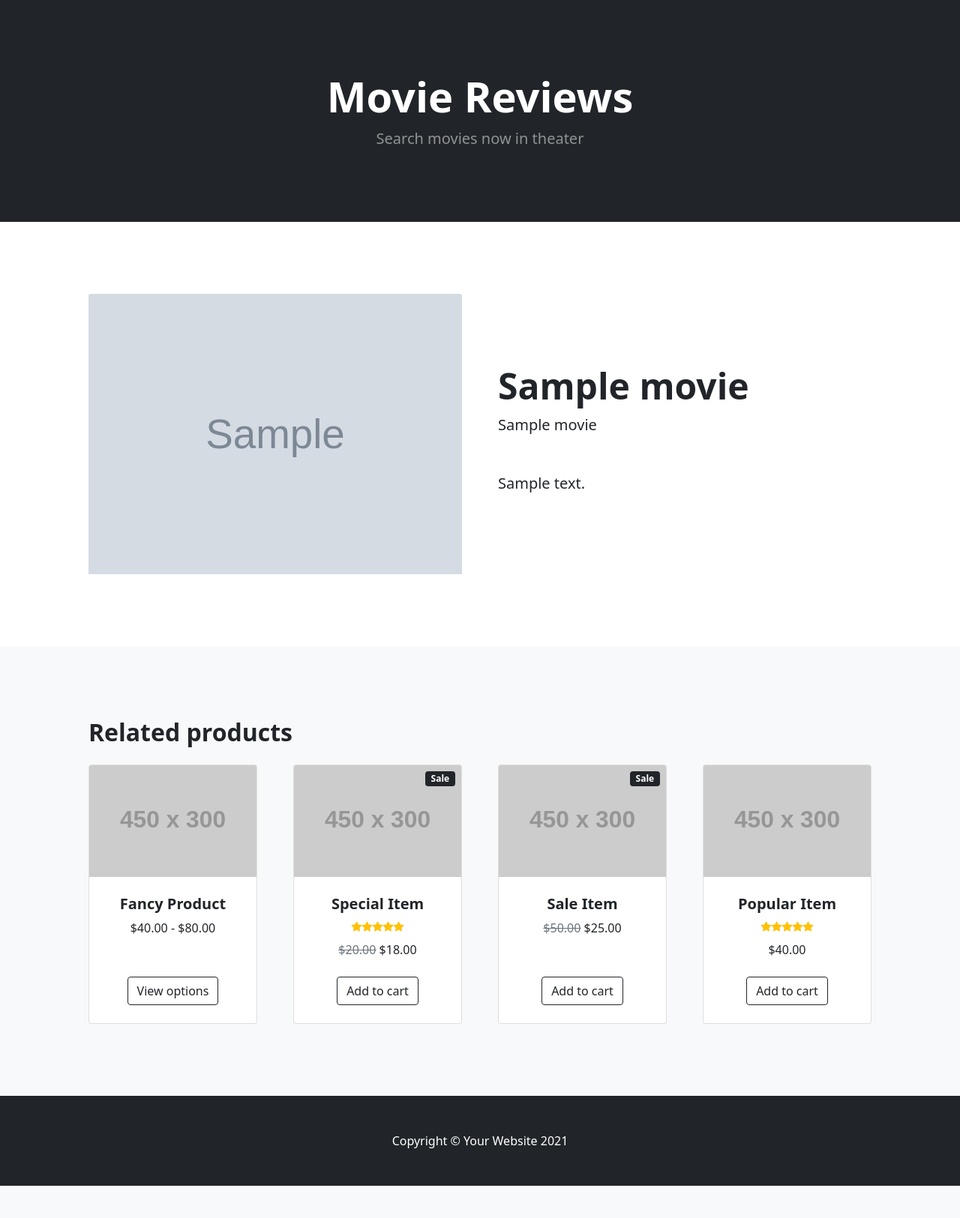
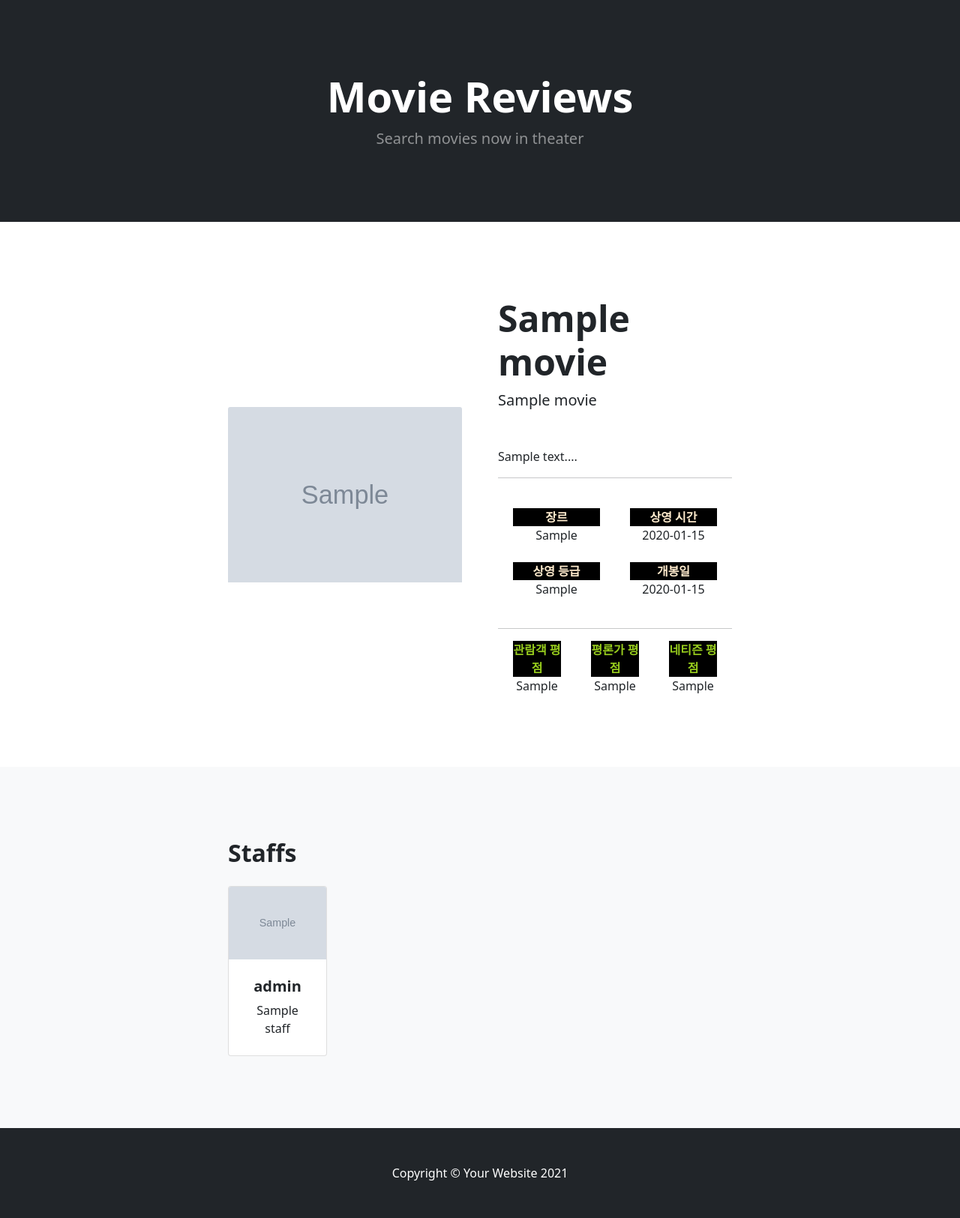
Before and after one commit to nathan29849/likelion_hackathon_Group1, a Django app: page /blog/1/ in a window 1280 px wide. Shown: the part 57-1682 px from the top of the page at 75% size. Before the commit the page ends 1639 px from the top, so only its background shows below. Run offline with Django 3.2, Linux system fonts and the light colour scheme; tables that the repository leaves empty hold one stand-in row (values such as "Sample post"); grey boxes marked "Sample" are stand-in pictures; grey boxes labelled with a size stand in for pictures from a placeholder-image service; some libraries are stand-ins or nearby versions.

Commit message:
detail page CSS 1차

```diff
--- a/blog/models.py
+++ b/blog/models.py
@@ -14,6 +14,9 @@ class Movie(models.Model):
     rate = models.CharField(max_length=50)
     summary = models.TextField()
 
+    def light_summary(self):
+        return self.summary[:400]
+
 class Staff(models.Model):
     movie = models.ForeignKey(Movie, on_delete=models.CASCADE, related_name="staffs")
     name = models.CharField(max_length=50)
--- a/blog/templates/detail_1.html
+++ b/blog/templates/detail_1.html
@@ -1,9 +1,12 @@
 {% extends 'base.html' %}
 {% load static %}
 {% block content %}
+        <head>
+            <link href="{% static 'css/detail.css'%}" rel="stylesheet" />
+        </head>
         <!-- Product section-->
         <section class="py-5">
-            <div class="container px-4 px-lg-5 my-5">
+            <div class="container px-4 px-lg-5 my-5" style="width:60%;">
                 <div class="row gx-4 gx-lg-5 align-items-center">
                     <div class="col-md-6"><img class="card-img-top mb-5 mb-md-0" src="{{movie.poster_url}}" alt="..."/></div>
                     <div class="col-md-6">
@@ -13,118 +16,83 @@
                             <span class="text-decoration-line-through"></span>
                             <span>{{movie.title_eng}}</span>
                         </div>
-                        <p class="lead">{{movie.summary}}</p>
-                        <div class="d-flex">
-
+                        <p id="light_summary" class="lead">{{movie.light_summary}}...</p>
+                        <hr>
+                        <br>
+                        <div id="detail-content-box1">
+                            <div class="detail-content-subbox1"><div class="detail-content-1">장르</div><span>   {{movie.genre}}</span></div>
+                            <br>
+                            <div class="detail-content-subbox1"><div class="detail-content-1">상영 시간</div><span>   {{movie.showtimes}}</span></div>
+                        </div>
+                            <br>
+                        <div id="detail-content-box1">
+                            <div class="detail-content-subbox1"><div class="detail-content-1">상영 등급</div><span>   {{movie.rate}}</span></div>
+                            <br>
+                            <div class="detail-content-subbox1"><div class="detail-content-1">개봉일</div><span>   {{movie.release_date}}</span></div>
+                        </div>
+                            <br>
+                        <hr>
+                        <div id="detail-content-box2">
+                            <div class="detail-content-subbox2"><div class="detail-content-2">관람객 평점</div><span> {{movie.rating_aud}}</span></div>
+                            <br>
+                            <div class="detail-content-subbox2"><div class="detail-content-2">평론가 평점</div><span>   {{movie.rating_cri}}</span></div>
+                            <br>
+                            <div class="detail-content-subbox2"><div class="detail-content-2">네티즌 평점</div><span>   {{movie.rating_net}}</span></div>
                         </div>
                     </div>
                 </div>
             </div>
         </section>
         <!-- Related items section-->
-        <section class="py-5 bg-light">
-            <div class="container px-4 px-lg-5 mt-5">
-                <h2 class="fw-bolder mb-4">Related products</h2>
-                <div class="row gx-4 gx-lg-5 row-cols-2 row-cols-md-3 row-cols-xl-4 justify-content-center">
+        <section class="py-5 bg-light" >
+            <div class="container px-4 px-lg-5 mt-5"  style="width: 60%; height:30%;">
+                <h2 class="fw-bolder mb-4">Staffs</h2>
+                <div class="row gx-4 gx-lg-5 row-cols-2 row-cols-md-3 row-cols-xl-4 "  >
+                    {% for staff in movie.staffs.all %}
                     <div class="col mb-5">
                         <div class="card h-100">
                             <!-- Product image-->
-                            <img class="card-img-top" src="https://dummyimage.com/450x300/dee2e6/6c757d.jpg" alt="..." />
+                            <img class="card-img-top" src="{{staff.image_url}}" alt="..." />
                             <!-- Product details-->
                             <div class="card-body p-4">
                                 <div class="text-center">
                                     <!-- Product name-->
-                                    <h5 class="fw-bolder">Fancy Product</h5>
+                                    <h5 class="fw-bolder">{{staff.role}}</h5>
                                     <!-- Product price-->
-                                    $40.00 - $80.00
+                                    {{staff.name}}
                                 </div>
-                            </div>
-                            <!-- Product actions-->
-                            <div class="card-footer p-4 pt-0 border-top-0 bg-transparent">
-                                <div class="text-center"><a class="btn btn-outline-dark mt-auto" href="#">View options</a></div>
                             </div>
                         </div>
                     </div>
-                    <div class="col mb-5">
-                        <div class="card h-100">
-                            <!-- Sale badge-->
-                            <div class="badge bg-dark text-white position-absolute" style="top: 0.5rem; right: 0.5rem">Sale</div>
-                            <!-- Product image-->
-                            <img class="card-img-top" src="https://dummyimage.com/450x300/dee2e6/6c757d.jpg" alt="..." />
-                            <!-- Product details-->
-                            <div class="card-body p-4">
-                                <div class="text-center">
-                                    <!-- Product name-->
-                                    <h5 class="fw-bolder">Special Item</h5>
-                                    <!-- Product reviews-->
-                                    <div class="d-flex justify-content-center small text-warning mb-2">
-                                        <div class="bi-star-fill"></div>
-                                        <div class="bi-star-fill"></div>
-                                        <div class="bi-star-fill"></div>
-                                        <div class="bi-star-fill"></div>
-                                        <div class="bi-star-fill"></div>
-                                    </div>
-                                    <!-- Product price-->
-                                    <span class="text-muted text-decoration-line-through">$20.00</span>
-                                    $18.00
-                                </div>
-                            </div>
-                            <!-- Product actions-->
-                            <div class="card-footer p-4 pt-0 border-top-0 bg-transparent">
-                                <div class="text-center"><a class="btn btn-outline-dark mt-auto" href="#">Add to cart</a></div>
-                            </div>
-                        </div>
-                    </div>
-                    <div class="col mb-5">
-                        <div class="card h-100">
-                            <!-- Sale badge-->
-                            <div class="badge bg-dark text-white position-absolute" style="top: 0.5rem; right: 0.5rem">Sale</div>
-                            <!-- Product image-->
-                            <img class="card-img-top" src="https://dummyimage.com/450x300/dee2e6/6c757d.jpg" alt="..." />
-                            <!-- Product details-->
-                            <div class="card-body p-4">
-                                <div class="text-center">
-                                    <!-- Product name-->
-                                    <h5 class="fw-bolder">Sale Item</h5>
-                                    <!-- Product price-->
-                                    <span class="text-muted text-decoration-line-through">$50.00</span>
-                                    $25.00
-                                </div>
-                            </div>
-                            <!-- Product actions-->
-                            <div class="card-footer p-4 pt-0 border-top-0 bg-transparent">
-                                <div class="text-center"><a class="btn btn-outline-dark mt-auto" href="#">Add to cart</a></div>
-                            </div>
-                        </div>
-                    </div>
-                    <div class="col mb-5">
-                        <div class="card h-100">
-                            <!-- Product image-->
-                            <img class="card-img-top" src="https://dummyimage.com/450x300/dee2e6/6c757d.jpg" alt="..." />
-                            <!-- Product details-->
-                            <div class="card-body p-4">
-                                <div class="text-center">
-                                    <!-- Product name-->
-                                    <h5 class="fw-bolder">Popular Item</h5>
-                                    <!-- Product reviews-->
-                                    <div class="d-flex justify-content-center small text-warning mb-2">
-                                        <div class="bi-star-fill"></div>
-                                        <div class="bi-star-fill"></div>
-                                        <div class="bi-star-fill"></div>
-                                        <div class="bi-star-fill"></div>
-                                        <div class="bi-star-fill"></div>
-                                    </div>
-                                    <!-- Product price-->
-                                    $40.00
-                                </div>
-                            </div>
-                            <!-- Product actions-->
-                            <div class="card-footer p-4 pt-0 border-top-0 bg-transparent">
-                                <div class="text-center"><a class="btn btn-outline-dark mt-auto" href="#">Add to cart</a></div>
-                            </div>
-                        </div>
-                    </div>
+                    {% endfor %}
                 </div>
             </div>
         </section>
+        {% if user.is_authenticated %}
+            <div>
+                <div><span>한줄평</span></div>
+                <br>
+                <form method="POST" action="{% url 'blog:newreply' %}">
+                    {% csrf_token %}
+                    <input type="hidden" value="{{movie.id}}" name="movie" />
+                    <input type="hidden" value="{{user.username}}" name="user" />
+                    <input id="put_comments" type="text" name="comment_body" />
+                    <button type="submit" class="btn btn-secondary">작성</button>
+                </form>
+            </div>
+            <div>
+                {% for comment in movie.comments.all %}
+                <div>
+                    <p>{{comment.comment_body}}</p>
+                    <p><img src="" alt="사람 상반신 이미지">{{comment.user.username}}</p>
+                    {% if comment.user == user %}
+                    <a href="{% url 'blog:replydelete' comment.id %}"
+                    ><input type="button" value="delete"
+                    /></a>
+                    {% endif %}
+                </div>
+
+                {% endfor %}
+            </div>
+        {% endif %}
         {% endblock %}
--- a/blog/views.py
+++ b/blog/views.py
@@ -24,10 +24,26 @@ def init_db(request):
         new_movie.title_kor = movie["title_kor"]
         new_movie.title_eng = movie['title_eng']
         new_movie.poster_url = movie['poster_url']
-        new_movie.rating_aud = movie['rating_aud']
-        new_movie.rating_crir = movie['rating_cri']
-        new_movie.rating_net = movie['rating_net']
-        new_movie.genre = movie['genre']
+        print(len(movie['rating_cri']))
+        if len(movie['rating_aud']) > 2:
+            new_movie.rating_aud = movie['rating_aud']
+        else:
+            new_movie.rating_aud = "준비중"
+
+        if len(movie['rating_cri']) > 2:
+            new_movie.rating_cri = movie['rating_cri']
+        else:
+            new_movie.rating_cri = "준비중"
+
+        if len(movie['rating_net']) > 2:
+            new_movie.rating_net = movie['rating_net']
+        else:
+            new_movie.rating_net = "준비중"
+
+        if len(movie['genre']) > 2:
+            new_movie.genre = movie['genre']
+        else:
+            new_movie.genre = "준비중"
         new_movie.showtimes = movie['showtimes']
         new_movie.release_date = movie['release_date']
         new_movie.rate = movie['rate']
--- /dev/null
+++ b/static_devs/css/detail.css
@@ -0,0 +1,43 @@
+.detail-content-1{
+    font-weight: bold;
+    color:blanchedalmond;
+    background-color: black;
+
+}
+.detail-content-subbox1{
+    width: 200px;
+    margin-right: 20px;
+    margin-left: 20px;
+    text-align: center;
+}
+
+.detail-content-subbox2{
+    width: 200px;
+    margin-right: 20px;
+    margin-left: 20px;
+    text-align: center;
+}
+
+
+#detail-content-box1{
+    display:flex;
+    /* flex-direction: column; */
+    /* justify-content: column; */
+    align-items:center;
+}
+
+#detail-content-box2{
+    display:flex;
+    justify-content: space-around;
+}
+
+.detail-content-2{
+    font-weight: bold;
+    color:rgb(151, 204, 29);
+    background-color: black;
+
+}
+
+#light_summary{
+    font-size: medium;
+}
```
